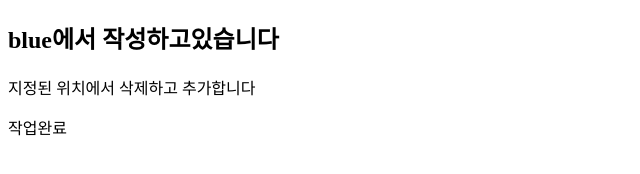
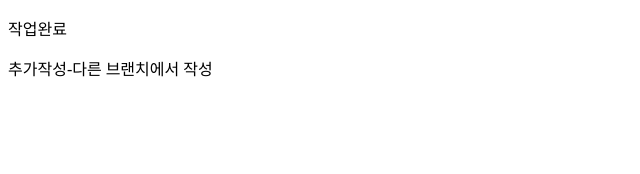
Before and after one commit to jsh5429/0602_git_project, a plain HTML site: page index.html in a window 1280 px wide. Shown: the whole page, without its empty margins (0-640 px from the left). Drawn offline with Linux system fonts and the light colour scheme.

Commit message:
0602 메인작성

```diff
--- a/index.html
+++ b/index.html
@@ -8,11 +8,10 @@
 </head>
 <body>
     <section>
-        <h1>blue에서 작성하고있습니다</h1>
-        <p>지정된 위치에서 삭제하고 추가합니다</p>
+        <p>작업완료</p>
     </section>
     <section>
-        <p>작업완료</p>
+        <p>추가작성-다른 브랜치에서 작성</p>
     </section>
 </body>
 </html>
```
